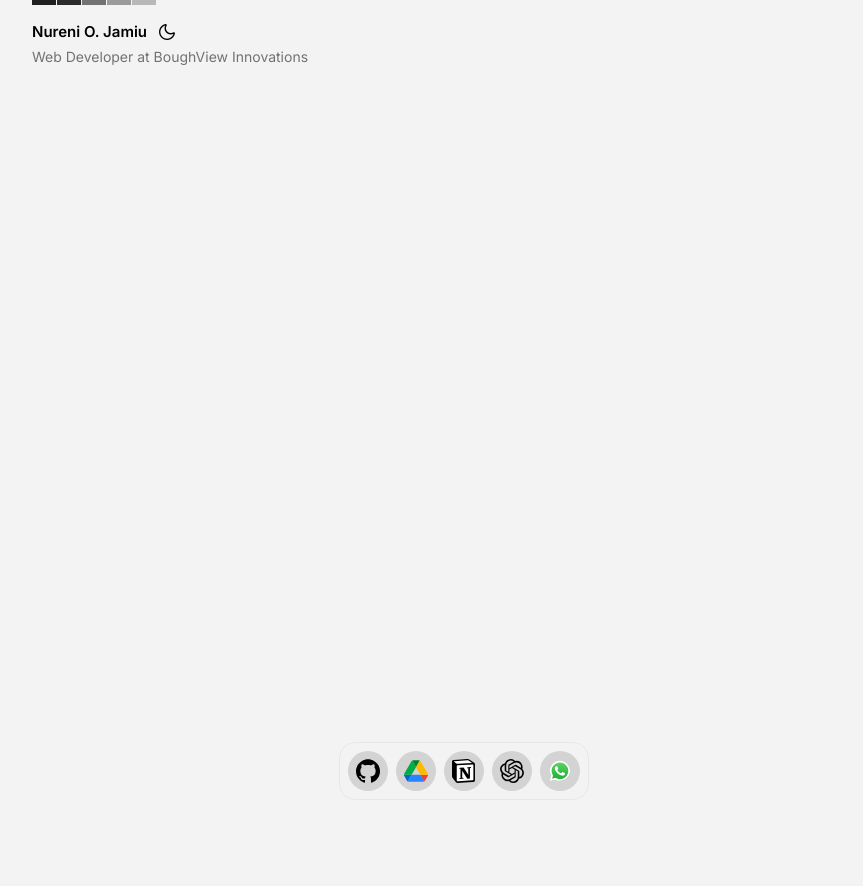
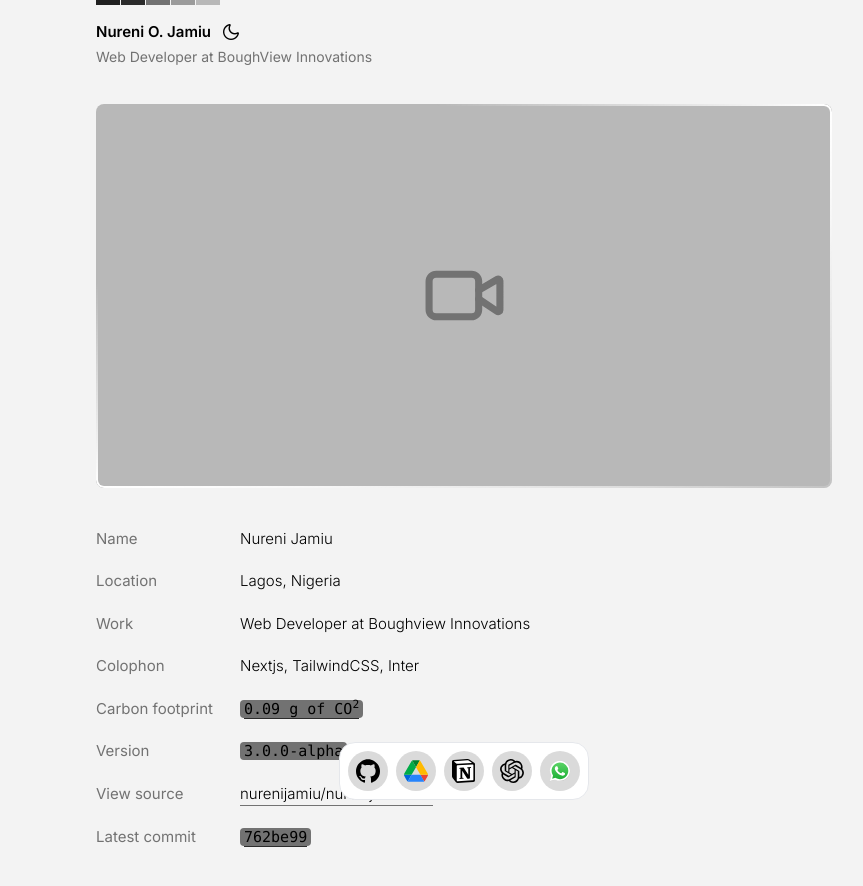
Before and after one commit to NureniJamiu/portfolio-v.3.0, a Next.js app: page / in a window 1280 px wide. Shown: the top 886 px of the page, without its empty margins (176-1039 px from the left). Before the commit the page ends 800 px from the top, so only its background shows below. Built offline with nearby package versions, Linux system fonts and the light colour scheme.

Commit message:
complete landing page

```diff
--- a/src/app/layout.js
+++ b/src/app/layout.js
@@ -22,7 +22,7 @@ export default function RootLayout({ children }) {
     <PrimeReactProvider value={{ unstyled: true, pt: Tailwind }}>
       <html lang="en">
         <body
-          className={`${inter.className} relative bg-[#F3F3F3] dark:bg-[#151515] dark:text-white px-4 max-w-4xl mx-auto`}
+          className={`${inter.className} relative bg-[#F3F3F3] dark:bg-[#151515] dark:text-white px-4 max-w-3xl mx-auto`}
         >
           <Header />
           {children}
--- a/src/app/page.js
+++ b/src/app/page.js
@@ -1,3 +1,80 @@
+import Divider from "@/components/custom/Divider";
+import WelcomeVid from "@/components/custom/WelcomeVid";
+import Link from "next/link";
+
 export default function Home() {
-  return <main className=""></main>;
+  return (
+    <main className="pb-24">
+      <div className="my-5">
+        <WelcomeVid />
+      </div>
+
+      <div className="mt-10 text-[15px]">
+        <div className="flex items-center">
+          <span className="w-36 text-[#727272]">Name</span>
+          <span className="flex-1 font-[300]">Nureni Jamiu</span>
+        </div>
+        <Divider />
+        <div className="flex items-center mt-5">
+          <span className="w-36 text-[#727272]">Location</span>
+          <span className="flex-1 font-[300]">Lagos, Nigeria</span>
+        </div>
+        <Divider />
+        <div className="flex items-center mt-5">
+          <span className="w-36 text-[#727272]">Work</span>
+          <span className="flex-1 font-[300]">
+            Web Developer at Boughview Innovations
+          </span>
+        </div>
+        <Divider />
+        <div className="flex items-center mt-5">
+          <span className="w-36 text-[#727272]">Colophon</span>
+          <span className="flex-1 font-[300]">Nextjs, TailwindCSS, Inter</span>
+        </div>
+        <Divider />
+        <div className="flex items-center mt-5">
+          <span className="w-36 text-[#727272]">Carbon footprint</span>
+          <span className="flex-1 font-[300] ">
+            <code className="bg-[#727272] dark:bg-[#2B2B2B] px-1 rounded group cursor-pointer">
+              <span className="border-b-[1.5px]  border-b-[#2B2B2B] dark:border-b-[#727272] group-hover:border-b-[#9A8001]">
+                0.09 g of CO<sup>2</sup>
+              </span>
+            </code>
+          </span>
+        </div>
+        <Divider />
+        <div className="flex items-center mt-5">
+          <span className="w-36 text-[#727272]">Version</span>
+          <span className="flex-1 font-[300]">
+            <code className="bg-[#727272] dark:bg-[#2B2B2B] px-1 rounded">
+              <span className="">3.0.0-alpha</span>
+            </code>
+          </span>
+        </div>
+        <Divider />
+        <div className="flex items-center mt-5">
+          <span className="w-36 text-[#727272]">View source</span>
+          <Link
+            href="#"
+            target="_blank"
+            className="inline font-[300] border-b-[1.5px] border-b-[#727272] hover:border-b-[#9A8001]"
+          >
+            nurenijamiu/nurenijamiu.me
+          </Link>
+        </div>
+        <Divider />
+        <div className="flex items-center mt-5">
+          <span className="w-36 text-[#727272]">Latest commit</span>
+          <span className="flex-1 font-[300] ">
+            <code className="bg-[#727272] dark:bg-[#2B2B2B] px-1 rounded group cursor-pointer">
+              <span className="border-b-[1.5px] border-b-[#2B2B2B] dark:border-b-[#727272] group-hover:border-b-[#9A8001]">
+                762be99
+              </span>
+            </code>
+          </span>
+        </div>
+        <Divider />
+      </div>
+    </main>
+  );
 }
--- a/src/components/custom/DockComponent.jsx
+++ b/src/components/custom/DockComponent.jsx
@@ -5,7 +5,7 @@ import Link from "next/link";
 export function DockComponent() {
   return (
     <div className="fixed bottom-0 left-0 w-full flex justify-center">
-      <Dock className="flex">
+      <Dock className="flex bg-white dark:bg-black">
         <DockIcon>
           <Link href="/">
             <Icons.gitHub className="h-6 w-6" />
--- /dev/null
+++ b/src/components/custom/WelcomeVid.jsx
@@ -0,0 +1,15 @@
+import ShineBorder from "@/components/magicui/shine-border";
+import { Skeleton } from "../ui/skeleton";
+import { Video } from "lucide-react";
+
+const WelcomeVid = () => {
+  return (
+    <ShineBorder className="h-96 w-full bg-[#B8B8B8] text-center text-2xl font-bold capitalize border-red-900 dark:border-white">
+      <div className="flex items-center justify-center ">
+        <Video size={85} className="text-[#727272]" />
+      </div>
+    </ShineBorder>
+  );
+};
+
+export default WelcomeVid;
--- /dev/null
+++ b/src/components/magicui/shine-border.jsx
@@ -0,0 +1,51 @@
+"use client";
+
+import { cn } from "@/lib/utils";
+
+/**
+ * @name Shine Border
+ * @description It is an animated background border effect component with easy to use and configurable props.
+ * @param borderRadius defines the radius of the border.
+ * @param borderWidth defines the width of the border.
+ * @param duration defines the animation duration to be applied on the shining border
+ * @param color a string or string array to define border color.
+ * @param className defines the class name to be applied to the component
+ * @param children contains react node elements.
+ */
+export default function ShineBorder({
+  borderRadius = 8,
+  borderWidth = 2,
+  duration = 14,
+  color = "#fff",
+  className,
+  children,
+}) {
+  return (
+    <div
+      style={{
+        "--border-radius": `${borderRadius}px`,
+      }}
+      className={cn(
+        "relative grid min-h-[60px] w-fit min-w-[300px] place-items-center rounded-[--border-radius]  bg-white p-3 text-black dark:bg-[#2B2B2B] dark:text-white",
+        className
+      )}
+    >
+      <div
+        style={{
+          "--border-width": `${borderWidth}px`,
+          "--border-radius": `${borderRadius}px`,
+          "--border-radius-child": `${borderRadius * 0.2}px`,
+          "--shine-pulse-duration": `${duration}s`,
+          "--mask-linear-gradient": `linear-gradient(#fff 0 0) content-box, linear-gradient(#fff 0 0)`,
+          "--background-radial-gradient": `radial-gradient(transparent,transparent, ${
+            !(color instanceof Array) ? color : color.join(",")
+          },transparent,transparent) `,
+        }}
+        className={`before:bg-shine-size before:absolute before:inset-[0] before:aspect-square before:h-full before:w-full before:rounded-[--border-radius] before:p-[--border-width] before:will-change-[background-position] before:content-[""] before:![-webkit-mask-composite:xor] before:![mask-composite:exclude] before:[background-image:var(--background-radial-gradient)] before:[background-size:300%_300%] before:[mask:var(--mask-linear-gradient)] motion-safe:before:animate-[shine-pulse_var(--shine-pulse-duration)_infinite_linear]`}
+      ></div>
+      <div className={"z-[1] h-full w-full rounded-[--border-radius-child]"}>
+        {children}
+      </div>
+    </div>
+  );
+}
--- a/tailwind.config.js
+++ b/tailwind.config.js
@@ -67,6 +67,17 @@ module.exports = {
           from: { height: "var(--radix-accordion-content-height)" },
           to: { height: "0" },
         },
+        "shine-pulse": {
+          "0%": {
+            "background-position": "0% 0%",
+          },
+          "50%": {
+            "background-position": "100% 100%",
+          },
+          to: {
+            "background-position": "0% 0%",
+          },
+        },
       },
       animation: {
         "accordion-down": "accordion-down 0.2s ease-out",
```
